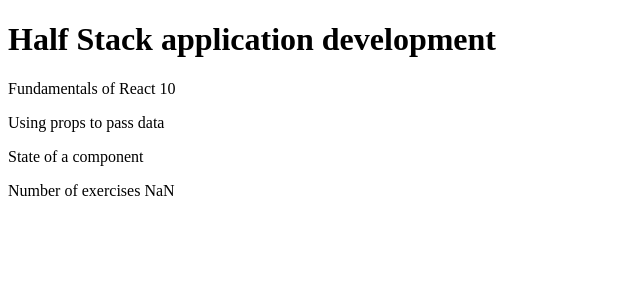
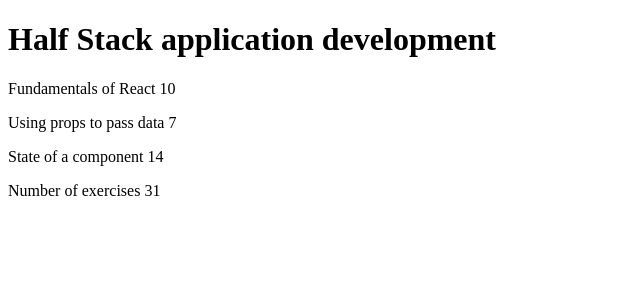
Before and after one commit to Dev-Mfundo/fullstackopen, a React (Vite) app in the folder part1/courseinfo/: page / in a window 1280 px wide. Shown: the top 300 px of the page, without its empty margins (0-640 px from the left). Built offline with nearby package versions, Linux system fonts and the light colour scheme.

Commit message:
1.4: Course Information step 4

```diff
--- a/part1/courseinfo/src/App.jsx
+++ b/part1/courseinfo/src/App.jsx
@@ -33,27 +33,29 @@
 }
 const App = () => {
   const course = 'Half Stack application development'
-  const part1 = {
+  const parts = [
+    {
       name: 'Fundamentals of React',
       exercises: 10
-  }
-  const part2 = {
+    },
+    {
       name: 'Using props to pass data',
       exercises: 7
-  }
-  const part3 = {
+    },
+    {
       name: 'State of a component',
       exercises: 14
     }
+  ]
   return (
     <div>
       <Header course={course}/>
       <Content
-        part1={part1.name} exercises1={part1.exercises}
-        part2={part2.name} exercises2={part2.exercises2}
-        part3={part3.name} exercises3={part3.exercises3}
+        part1={parts[0].name} exercises1={parts[0].exercises}
+        part2={parts[1].name} exercises2={parts[1].exercises}
+        part3={parts[2].name} exercises3={parts[2].exercises}
       />
-      <Total exercises1={part1.exercises} exercises2={part2.exercises2} exercises3={part3.exercises3}/>
+      <Total exercises1={parts[0].exercises} exercises2={parts[1].exercises} exercises3={parts[2].exercises}/>
     </div>
   )
 }
```
Also changed, not shown: 1 other file (tests, documents, lock files or other folders). Lines whose indentation alone changed are shown as unchanged.
